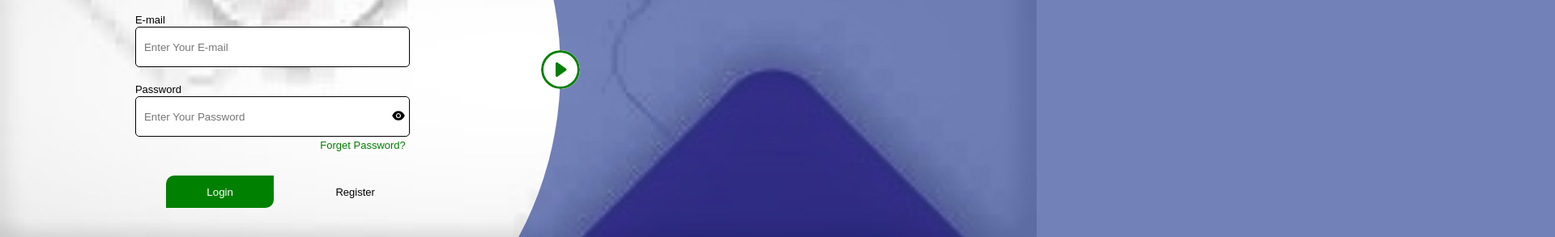
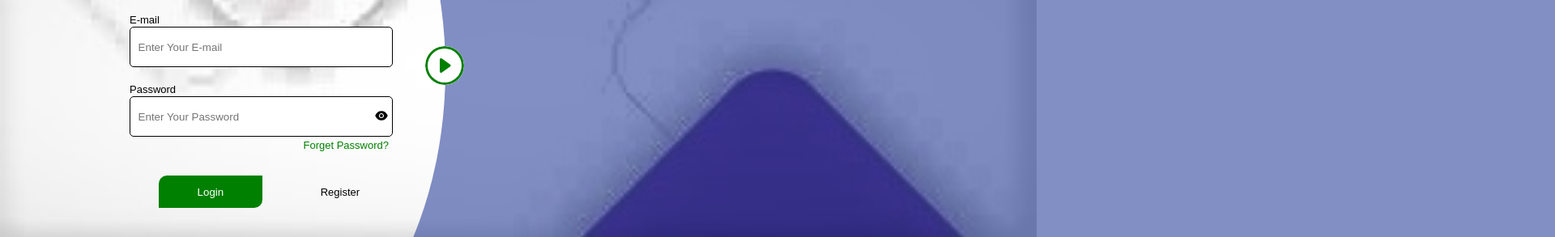
Before and after one commit to mab1916/signup3Responsive.github.io, a plain HTML site: page index.html in a window 1280 px wide. Shown: the part 314-607 px from the top of the page at 81% size, 1920 px wide, since content can reach past the window. Drawn offline with Linux system fonts and the light colour scheme.

Commit message:
SignUp Task No.3 Completed

```diff
--- a/style.css
+++ b/style.css
@@ -20,7 +20,7 @@ body {
 }
 /* Sign Up */
 .signUp {
-    width: 60%;
+    width: 50%;
     height: 100%;
     display: flex;
     justify-content: center;
@@ -31,10 +31,11 @@ body {
     content: '';
     position: absolute;
     z-index: -1;
+    margin-left: -7%;
     border-radius: 0 50% 50% 0;
-    width: 56%;
+    width: 43%;
     height: 100%;
-    border: 5000px solid rgb(22, 45, 138, 60%);
+    border: 5000px solid rgba(29,52,148,55%);
 }
 /* Form */
 .header {
@@ -121,8 +122,7 @@ body {
 /* Middle Icon */
 .middle {
     color: green;
-    display: flex;
-    align-items: center;
+    margin-left: -9%;
     cursor: pointer;
     font-size: -webkit-xxx-large;
 }
@@ -137,7 +137,7 @@ body {
 /* NavBar */
 .nav {
     z-index: 1;
-    width: 50.7%;
+    width: 55%;
     height: 60%;
 }
 .nav > ul {
```
